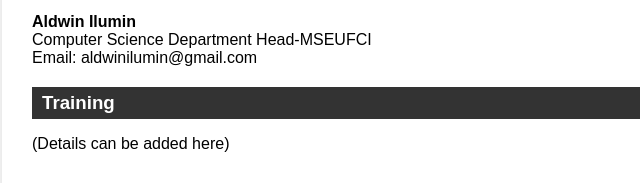
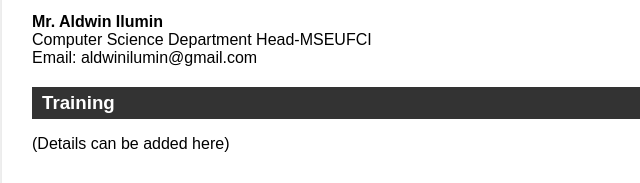
Before and after one commit to DanielDave2004/Simple-Resume, a plain HTML site: page index.html in a window 1280 px wide. Shown: the part 1155-1338 px from the top of the page, 208-848 px from the left. Drawn offline with Linux system fonts and the light colour scheme.

Commit message:
Update index.html

```diff
--- a/index.html
+++ b/index.html
@@ -54,7 +54,7 @@
         <section class="reference">
             <h3>Reference</h3>
             <p><strong>Mrs. Wishiel Ilumin</strong><br>Registrar-MSEUFCI<br>Email: w.ilumin@ms.edu.ph</p>
-            <p><strong>Aldwin Ilumin</strong><br>Computer Science Department Head-MSEUFCI<br>Email: aldwinilumin@gmail.com</p>
+            <p><strong>Mr. Aldwin Ilumin</strong><br>Computer Science Department Head-MSEUFCI<br>Email: aldwinilumin@gmail.com</p>
         </section>
 
         <section class="training">
```
